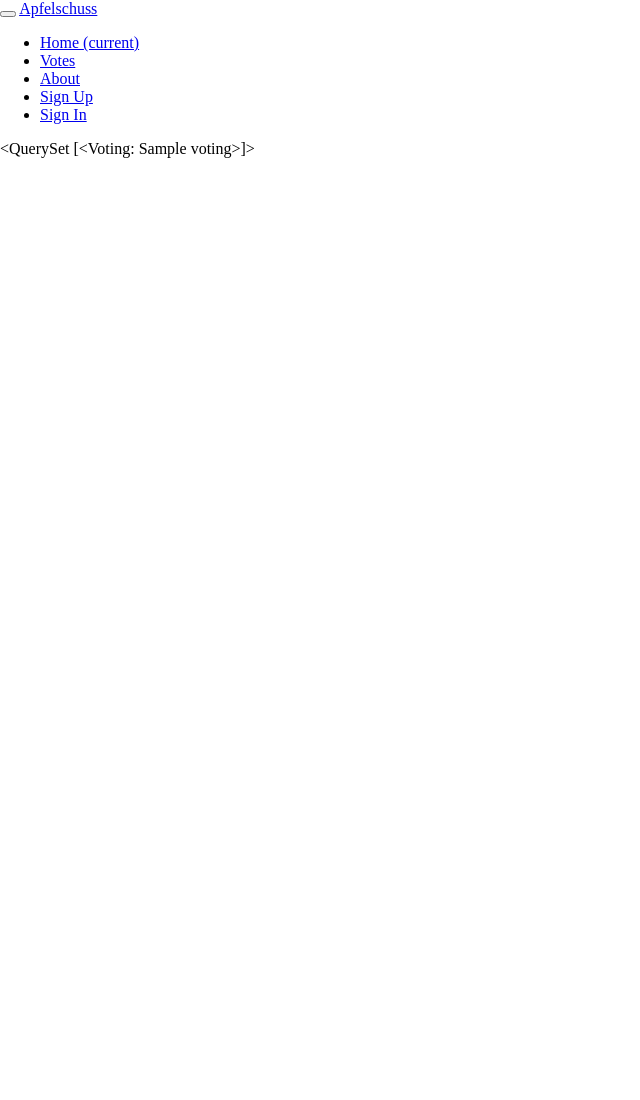
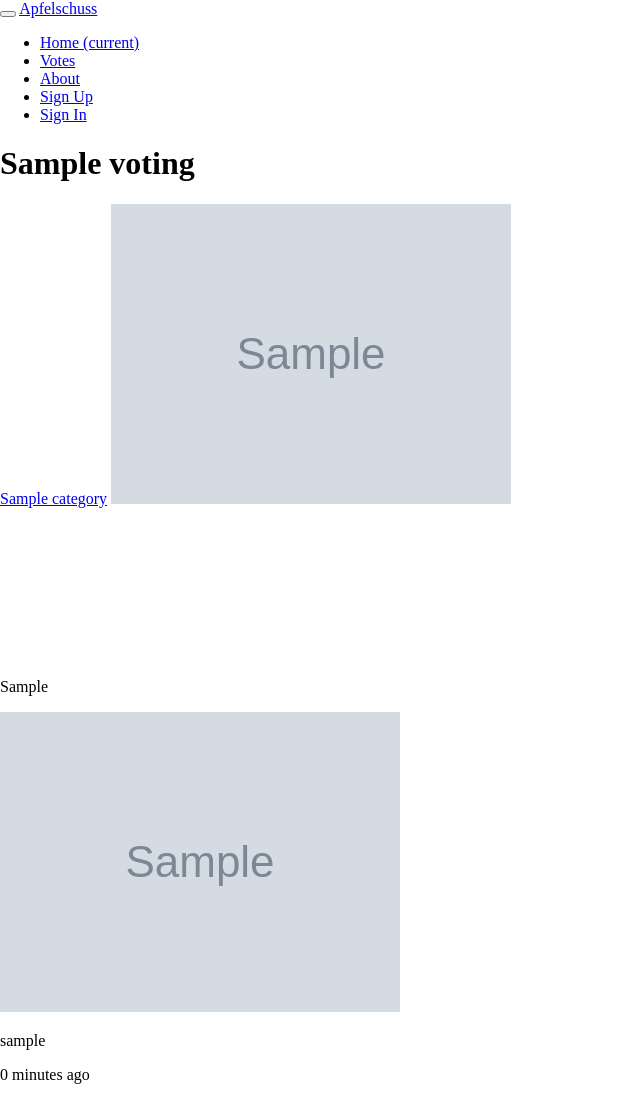
Before and after one commit to marksweb/apfelschuss, a Django app: page /votes/ in a window 1280 px wide. Shown: the whole page, without its empty margins (0-640 px from the left). Before the commit the page ends 158 px from the top, so only its background shows below. Run offline with Django 3.2, Linux system fonts and the light colour scheme; tables that the repository leaves empty hold one stand-in row (values such as "Sample post"); grey boxes marked "Sample" are stand-in pictures; style sheets or scripts are compiled from the project's sources.

Commit message:
added featured view and html template

```diff
--- a/apfelschuss/templates/votes/voting.html
+++ b/apfelschuss/templates/votes/voting.html
@@ -2,6 +2,29 @@
 
 {% block content %}
 
-{{ object_list }}
+{% for obj in object_list %}
+
+  <h1>{{ obj.title }}</h1>
+
+  {% for cat in obj.categories.all %}
+    <a href="#" class="badge badge-light">{{ cat.title }}</a>
+  {% endfor %}
+
+  <img src="{{ obj.thumbnail.url }}" class="img-fluid" alt="Thumbnail">
+
+  <div class="embed-responsive embed-responsive-16by9">
+    <iframe class="embed-responsive-item" src="{{ obj.video_url }}" frameborder="0" allow="accelerometer; autoplay; encrypted-media; gyroscope; picture-in-picture" allowfullscreen></iframe>
+  </div>
+
+  <p>{{ obj.overview }}</p>
+
+  <img src="{{ obj.author.profile_picture.url }}" class="img-fluid" alt="Author">
+
+  <p>{{ obj.author }}</p>
+
+  <p>{{ obj.timestamp|timesince }} ago</p>
+
+
+{% endfor %}
 
 {% endblock %}
--- a/apfelschuss/votes/views.py
+++ b/apfelschuss/votes/views.py
@@ -3,8 +3,8 @@ from django.shortcuts import render
 from apfelschuss.votes.models import Voting
 
 def voting(request):
-    queryset = Voting.objects.filter(featured=True)
+    featured = Voting.objects.filter(featured=True)
     context = {
-        'object_list': queryset
+        'object_list': featured
     }
     return render(request, 'votes/voting.html', context)
```
